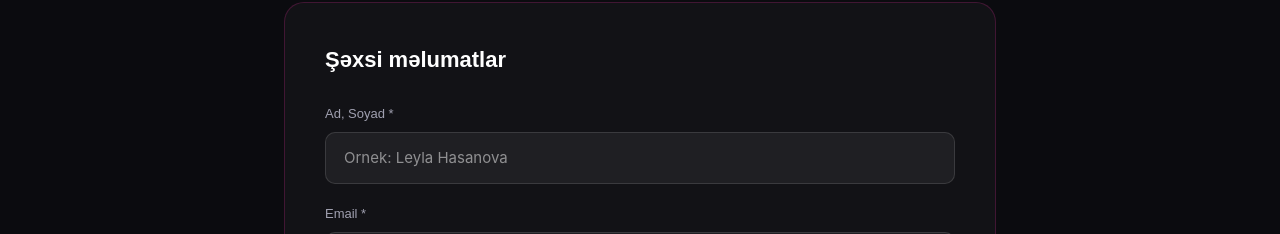
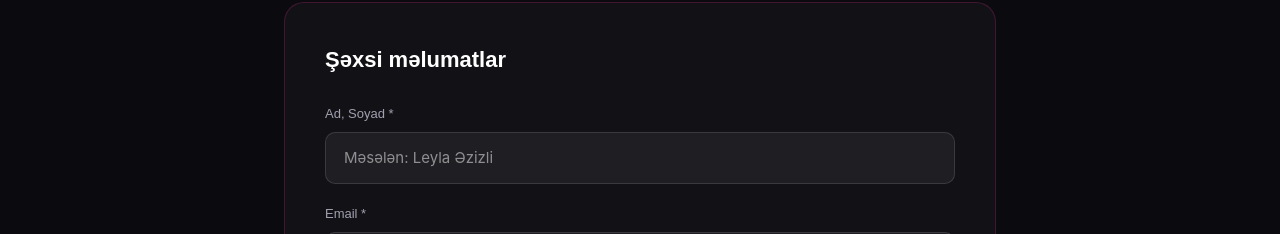
Before and after one commit to lamanazizli/Changers, a Next.js app: page /qeydiyyat in a window 1280 px wide. Shown: the part 469-703 px from the top of the page. Built offline with nearby package versions, Linux system fonts and the light colour scheme.

Commit message:
Update page.js

```diff
--- a/app/qeydiyyat/page.js
+++ b/app/qeydiyyat/page.js
@@ -134,7 +134,7 @@ export default function QeydiyyatPage() {
               <div style={{ display: 'flex', flexDirection: 'column', gap: '20px' }}>
                 <div>
                   <label style={labelStyle}>Ad, Soyad *</label>
-                  <input value={form.name} onChange={e => update('name', e.target.value)} placeholder="Ornek: Leyla Hasanova" style={inputStyle} />
+                  <input value={form.name} onChange={e => update('name', e.target.value)} placeholder="Məsələn: Leyla Əzizli" style={inputStyle} />
                 </div>
                 <div>
                   <label style={labelStyle}>Email *</label>
```
